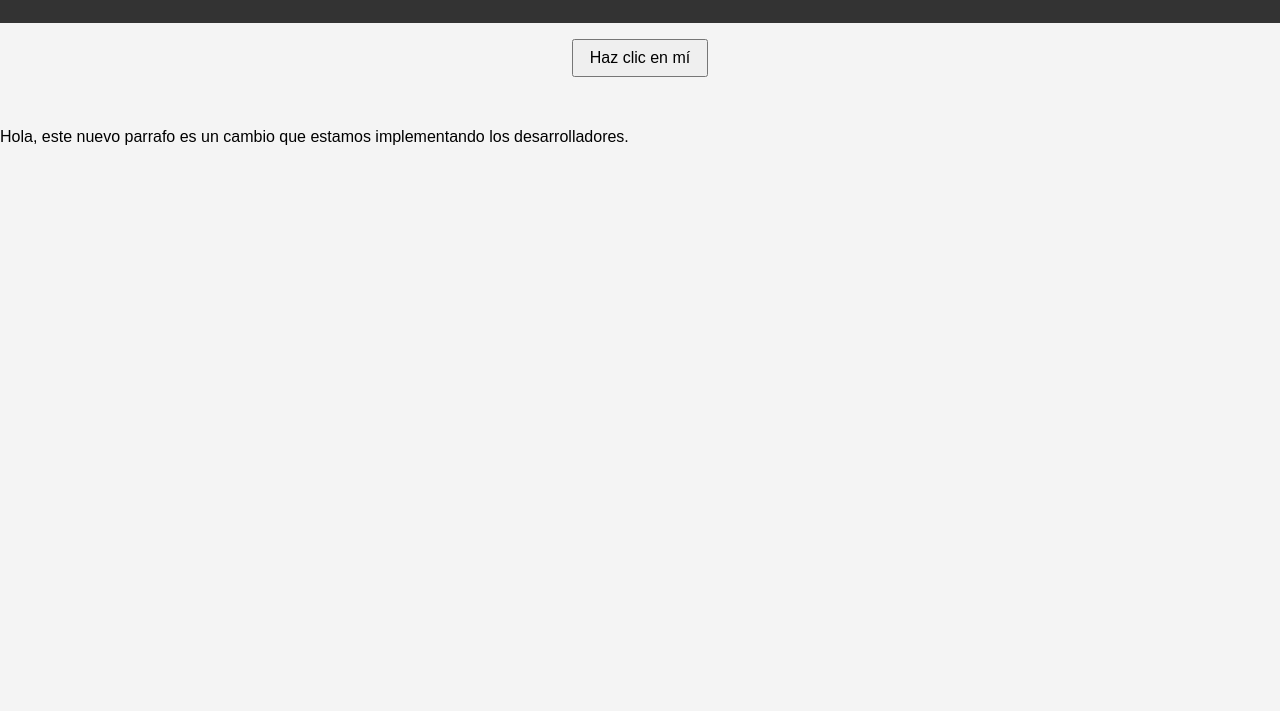
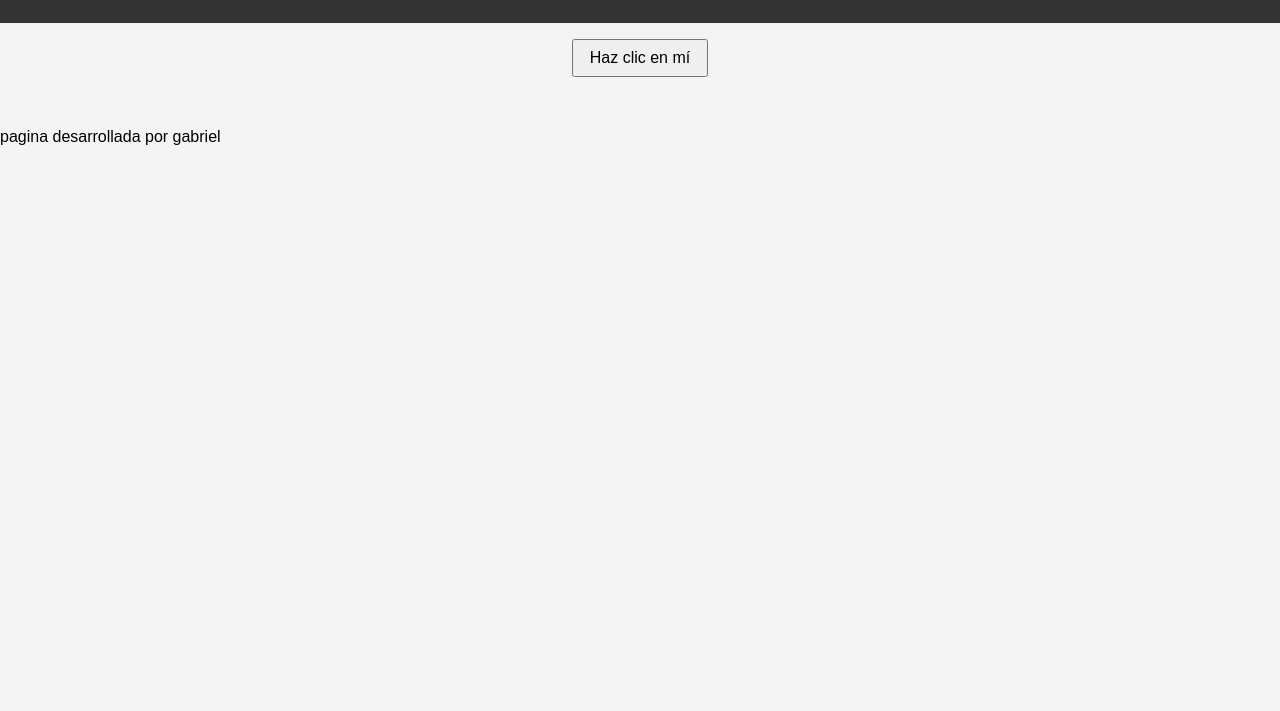
Before and after one commit to Gabrielit0/paginaweb, a plain HTML site: page index.html in a window 1280 px wide. Shown: the part 89-800 px from the top of the page. Drawn offline with Linux system fonts and the light colour scheme.

Commit message:
agregando creditos

```diff
--- a/index.html
+++ b/index.html
@@ -14,7 +14,7 @@
         <button id="miBoton">Haz clic en mí</button>
         <p id="mensaje"></p>
     </main>
-    <p>Hola, este nuevo parrafo es un cambio que estamos implementando los desarrolladores.</p>
+    <p>pagina desarrollada por gabriel</p>
     <script src="js/script.js"></script>
 </body>
 </html>
```
